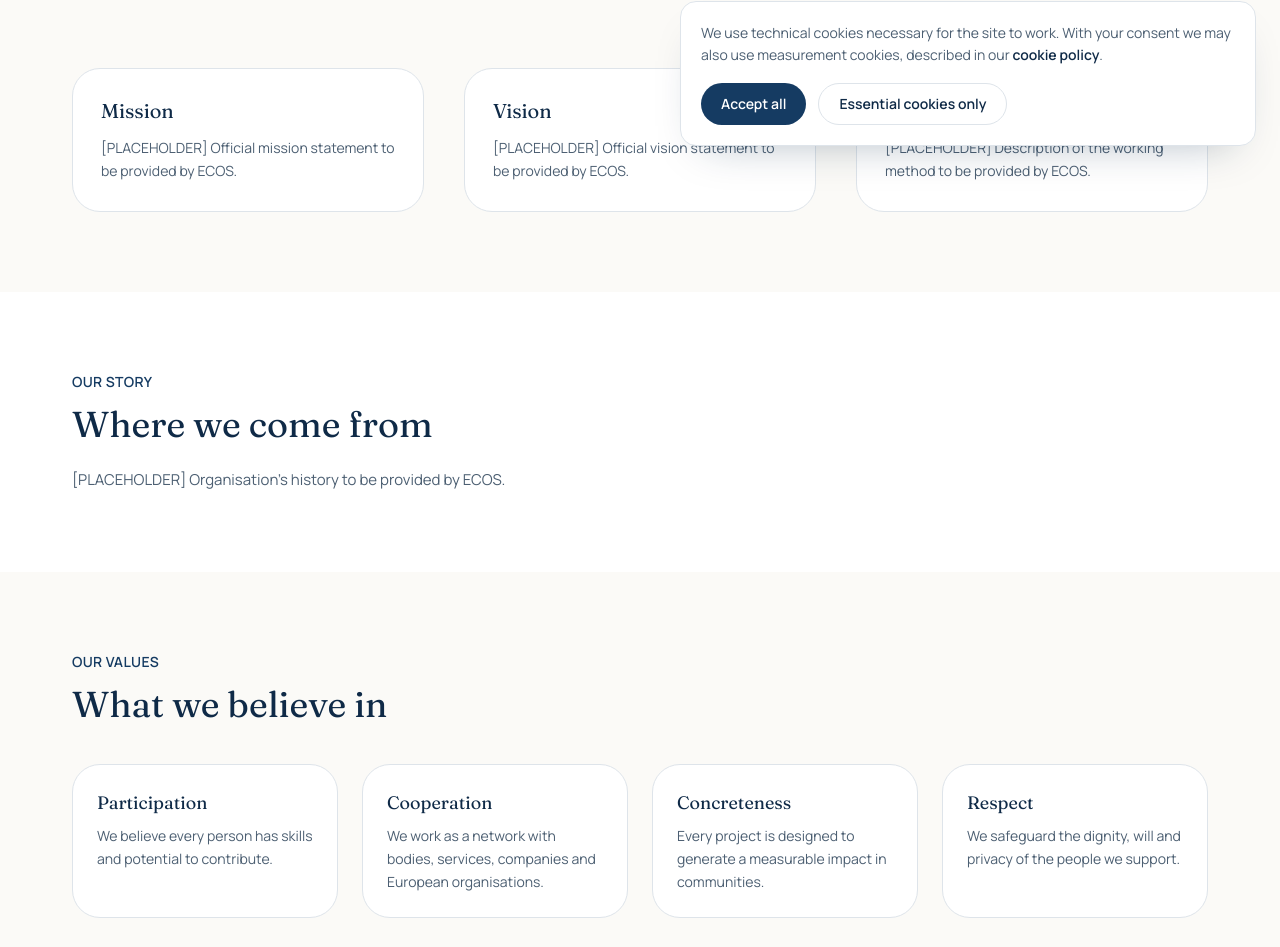
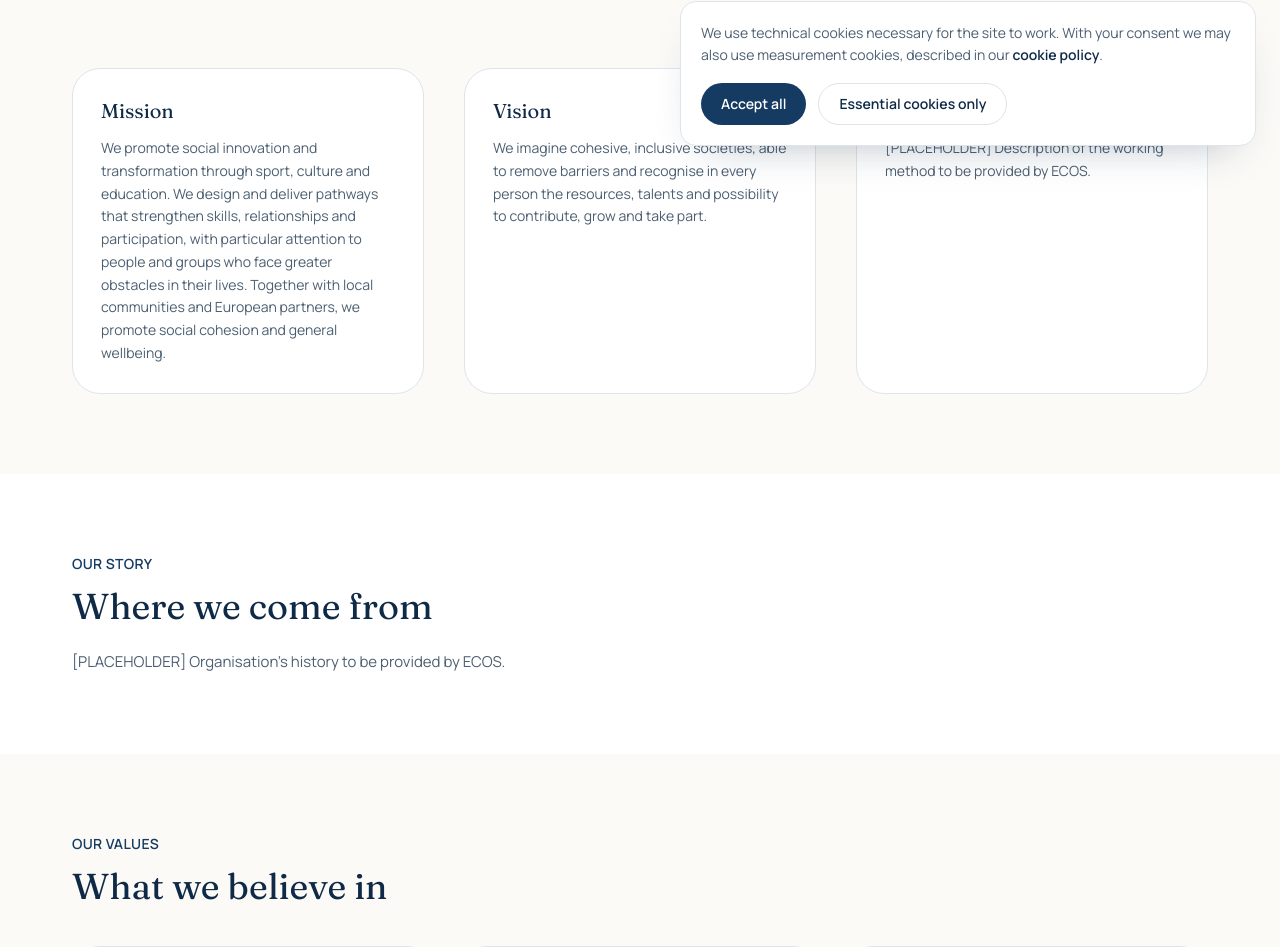
Before and after one commit to stefrengo/ecos, a Next.js app: page /en/chi-siamo in a window 1280 px wide. Shown: the part 638-1585 px from the top of the page. Built offline with nearby package versions, Linux system fonts and the light colour scheme.

Commit message:
Chi siamo: mission, vision e valori reali da documento strategico

```diff
--- a/app/[locale]/chi-siamo/page.tsx
+++ b/app/[locale]/chi-siamo/page.tsx
@@ -121,7 +121,7 @@ export default function ChiSiamoPage({ params }: { params: { locale: Locale } })
       <section className="py-16 sm:py-20">
         <Container>
           <SectionHeading eyebrow={t.valuesEyebrow} title={t.valuesTitle} />
-          <div className="mt-10 grid gap-6 sm:grid-cols-2 lg:grid-cols-4">
+          <div className="mt-10 grid gap-6 sm:grid-cols-2 lg:grid-cols-3">
             {values.map((value) => (
               <div
                 key={value.title}
--- a/data/team.ts
+++ b/data/team.ts
@@ -27,62 +27,76 @@ export const team: TeamMember[] = [
   },
 ];
 
+// Valori reali ECOS — dal documento "Vision, Mission, Valori" fornito da
+// Stefano (conoscenza di progetto), non più segnaposto.
 const valuesByLocale: Record<Locale, { title: string; text: string }[]> = {
   it: [
     {
-      title: "Partecipazione",
-      text: "Crediamo che ogni persona abbia competenze e potenziale da mettere in gioco.",
+      title: "Inclusione",
+      text: "Costruiamo contesti accessibili e accoglienti, in cui le differenze sono una risorsa e ogni persona può partecipare pienamente, senza etichette.",
     },
     {
-      title: "Cooperazione",
-      text: "Lavoriamo in rete con enti, servizi, imprese e organizzazioni europee.",
+      title: "Partecipazione",
+      text: "Creiamo le condizioni perché ogni persona possa riconoscere i propri talenti, esprimere la propria voce e contribuire attivamente alla vita della comunità.",
     },
     {
-      title: "Concretezza",
-      text: "Ogni progetto nasce per generare un impatto misurabile nelle comunità.",
+      title: "Dignità e autodeterminazione",
+      text: "Mettiamo al centro l'unicità, i diritti e le aspirazioni di ogni persona, promuovendo relazioni fondate sull'ascolto, sulla fiducia e sulla libertà di scegliere il proprio percorso.",
     },
     {
-      title: "Rispetto",
-      text: "Tuteliamo la dignità, la volontà e la privacy delle persone che accompagniamo.",
+      title: "Innovazione sociale",
+      text: "Sperimentiamo approcci che intrecciano sport, cultura, formazione, ricerca e cooperazione per rispondere ai bisogni emergenti con soluzioni efficaci, durature e replicabili.",
+    },
+    {
+      title: "Comunità e collaborazione",
+      text: "Co-progettiamo con persone, famiglie, istituzioni, organizzazioni, imprese e territori, perché la trasformazione sociale nasce da responsabilità condivise e alleanze capaci di durare.",
     },
   ],
   en: [
     {
-      title: "Participation",
-      text: "We believe every person has skills and potential to contribute.",
+      title: "Inclusion",
+      text: "We build accessible, welcoming environments where differences are a resource and everyone can take part fully, without labels.",
     },
     {
-      title: "Cooperation",
-      text: "We work as a network with bodies, services, companies and European organisations.",
+      title: "Participation",
+      text: "We create the conditions for everyone to recognise their own talents, express their voice and actively contribute to community life.",
     },
     {
-      title: "Concreteness",
-      text: "Every project is designed to generate a measurable impact in communities.",
+      title: "Dignity & self-determination",
+      text: "We put each person's uniqueness, rights and aspirations at the centre, fostering relationships built on listening, trust and the freedom to choose one's own path.",
     },
     {
-      title: "Respect",
-      text: "We safeguard the dignity, will and privacy of the people we support.",
+      title: "Social innovation",
+      text: "We experiment with approaches that combine sport, culture, education, research and cooperation to respond to emerging needs with effective, lasting and replicable solutions.",
+    },
+    {
+      title: "Community & collaboration",
+      text: "We co-design with people, families, institutions, organisations, businesses and territories, because social transformation is born from shared responsibility and alliances built to last.",
     },
   ],
 };
 
-// [SEGNAPOSTO] Storia, missione e visione ufficiali da inserire a cura di ECOS.
+// Missione e visione reali ECOS — stesso documento. Storia e metodo restano
+// [SEGNAPOSTO]: non c'è ancora un testo ufficiale da usare.
 const aboutByLocale: Record<
   Locale,
   { mission: string; vision: string; history: string; method: string }
 > = {
   it: {
     mission:
-      "[SEGNAPOSTO] Testo di missione ufficiale da inserire a cura di ECOS.",
-    vision: "[SEGNAPOSTO] Testo di visione ufficiale da inserire a cura di ECOS.",
+      "Promuoviamo innovazione e trasformazione sociale attraverso lo sport, la cultura e la formazione. Progettiamo e realizziamo percorsi che rafforzano competenze, relazioni e partecipazione, con particolare attenzione alle persone e ai gruppi che incontrano maggiori ostacoli nella propria esistenza. Insieme alle comunità locali e ai partner europei, promuoviamo la coesione sociale e il benessere generale.",
+    vision:
+      "Immaginiamo società coese e inclusive, capaci di rimuovere le barriere e riconoscere in ogni persona risorse, talenti e possibilità di contribuire, crescere e partecipare.",
     history:
       "[SEGNAPOSTO] Racconto della storia dell'organizzazione da inserire a cura di ECOS.",
     method:
       "[SEGNAPOSTO] Descrizione del metodo di lavoro da inserire a cura di ECOS.",
   },
   en: {
-    mission: "[PLACEHOLDER] Official mission statement to be provided by ECOS.",
-    vision: "[PLACEHOLDER] Official vision statement to be provided by ECOS.",
+    mission:
+      "We promote social innovation and transformation through sport, culture and education. We design and deliver pathways that strengthen skills, relationships and participation, with particular attention to people and groups who face greater obstacles in their lives. Together with local communities and European partners, we promote social cohesion and general wellbeing.",
+    vision:
+      "We imagine cohesive, inclusive societies, able to remove barriers and recognise in every person the resources, talents and possibility to contribute, grow and take part.",
     history: "[PLACEHOLDER] Organisation's history to be provided by ECOS.",
     method: "[PLACEHOLDER] Description of the working method to be provided by ECOS.",
   },
```
